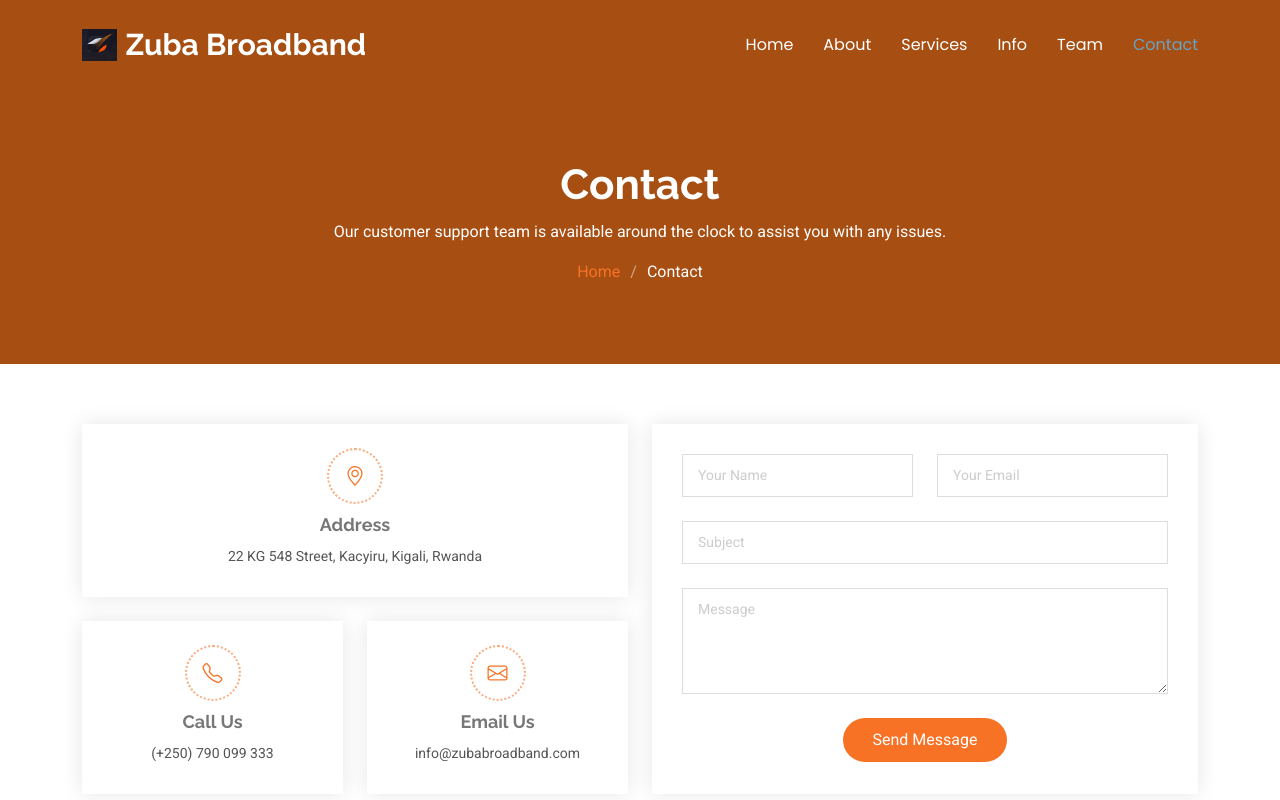
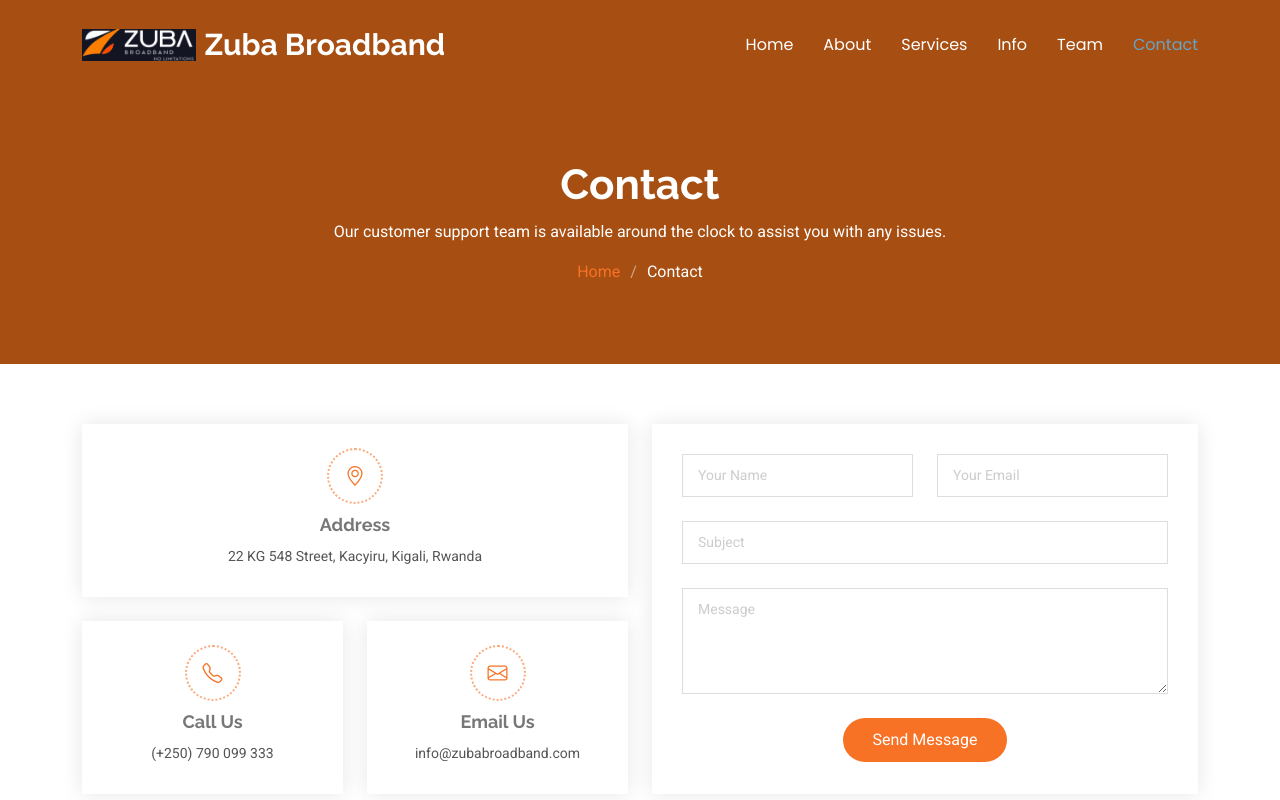
Before and after one commit to dadishimwe/zubabroadband, a plain HTML site: page contact.html in a window 1280 px wide. Shown: the top 800 px of the page. Drawn offline with Linux system fonts and the light colour scheme.

Commit message:
Update contact.html

```diff
--- a/contact.html
+++ b/contact.html
@@ -36,7 +36,7 @@
     <div class="container-fluid container-xl position-relative d-flex align-items-center justify-content-between">
 
       <a href="index.html" class="logo d-flex align-items-center">
-         <img src="assets/img/logo.jpg" alt="">
+         <img src="assets/img/logo.png" alt="">
         <h1 class="sitename">Zuba Broadband</h1>
       </a>
 
```
